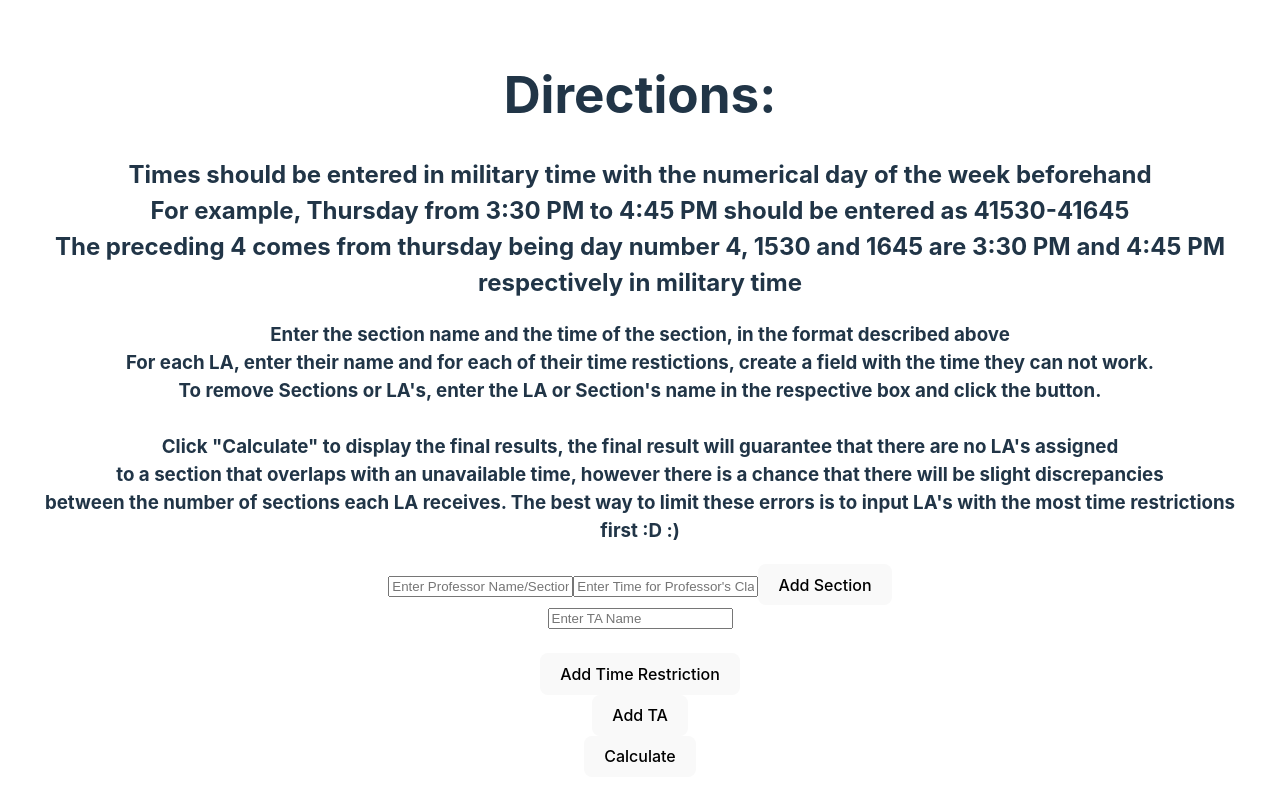
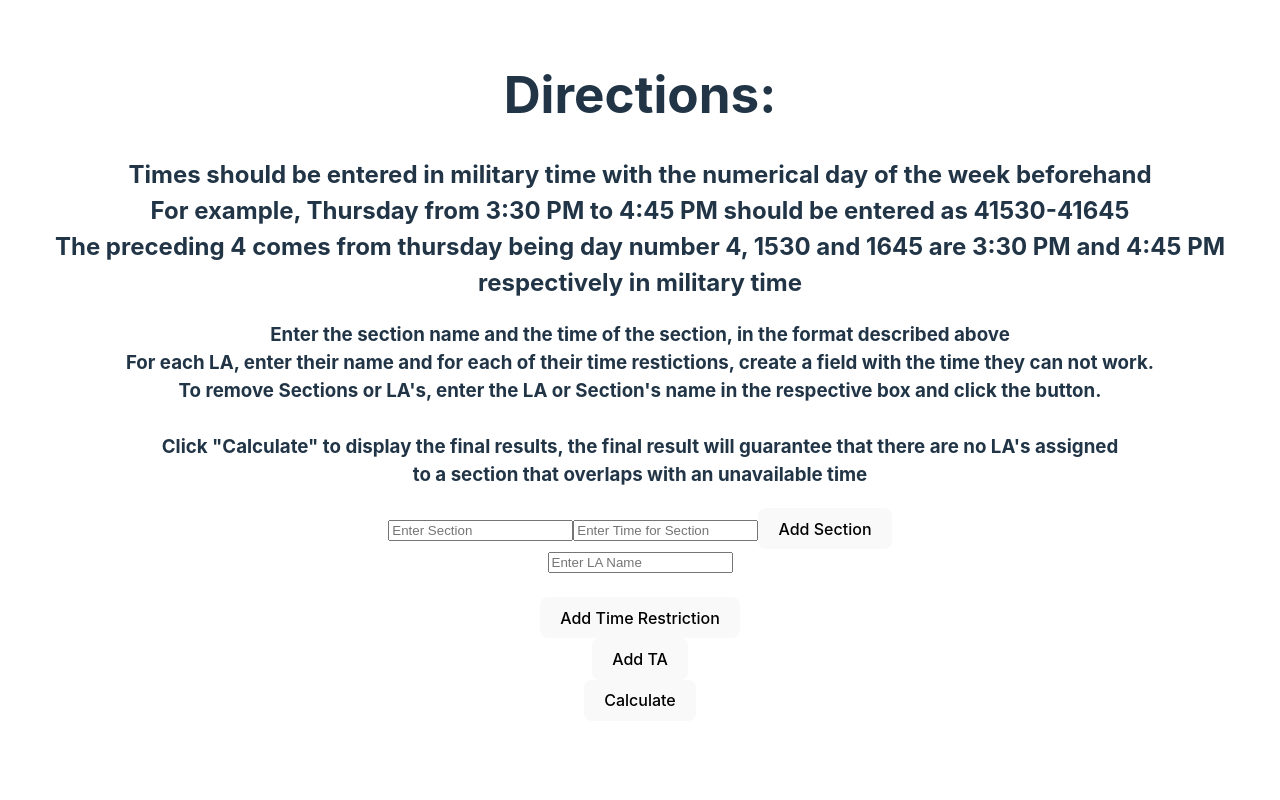
Before and after one commit to Tyler-Dunning/LA_schedule_maker, a React (Vite) app: page / in a window 1280 px wide. Shown: the top 800 px of the page. Built offline with nearby package versions, Linux system fonts and the light colour scheme.

Commit message:
Update App.jsx

```diff
--- a/src/App.jsx
+++ b/src/App.jsx
@@ -154,9 +154,7 @@ function App() {
           <br /><br />
           Click "Calculate" to display the final results, the final result will guarantee that there are no LA's assigned
           <br />
-          to a section that overlaps with an unavailable time, however there is a chance that there will be slight discrepancies
-          <br/>
-          between the number of sections each LA receives. The best way to limit these errors is to input LA's with the most time restrictions first :D :)
+          to a section that overlaps with an unavailable time
         </h3>
         <ul>
           {assignedClasses.map(a => (
@@ -165,13 +163,13 @@ function App() {
         </ul>
         <input
           type="text"
-          placeholder="Enter Professor Name/Section"
+          placeholder="Enter Section"
           value={secName}
           onChange={(e) => setSecName(e.target.value)}
         />
         <input
           type="text"
-          placeholder="Enter Time for Professor's Class"
+          placeholder="Enter Time for Section"
           value={secTime}
           onChange={(e) => setSecTime(e.target.value)}
         />
@@ -179,7 +177,7 @@ function App() {
         <br/>
         <input
           type="text"
-          placeholder="Enter TA Name"
+          placeholder="Enter LA Name"
           value={taName}
           onChange={(e) => setTAName(e.target.value)}
         />
```
